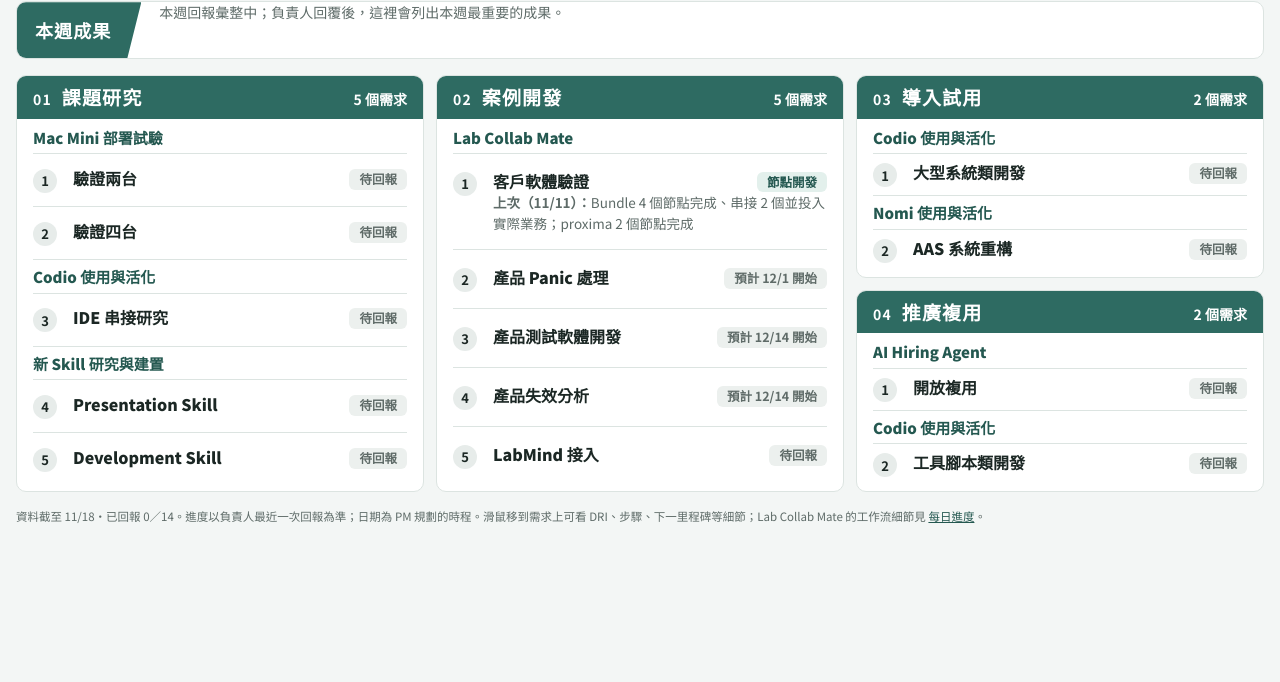
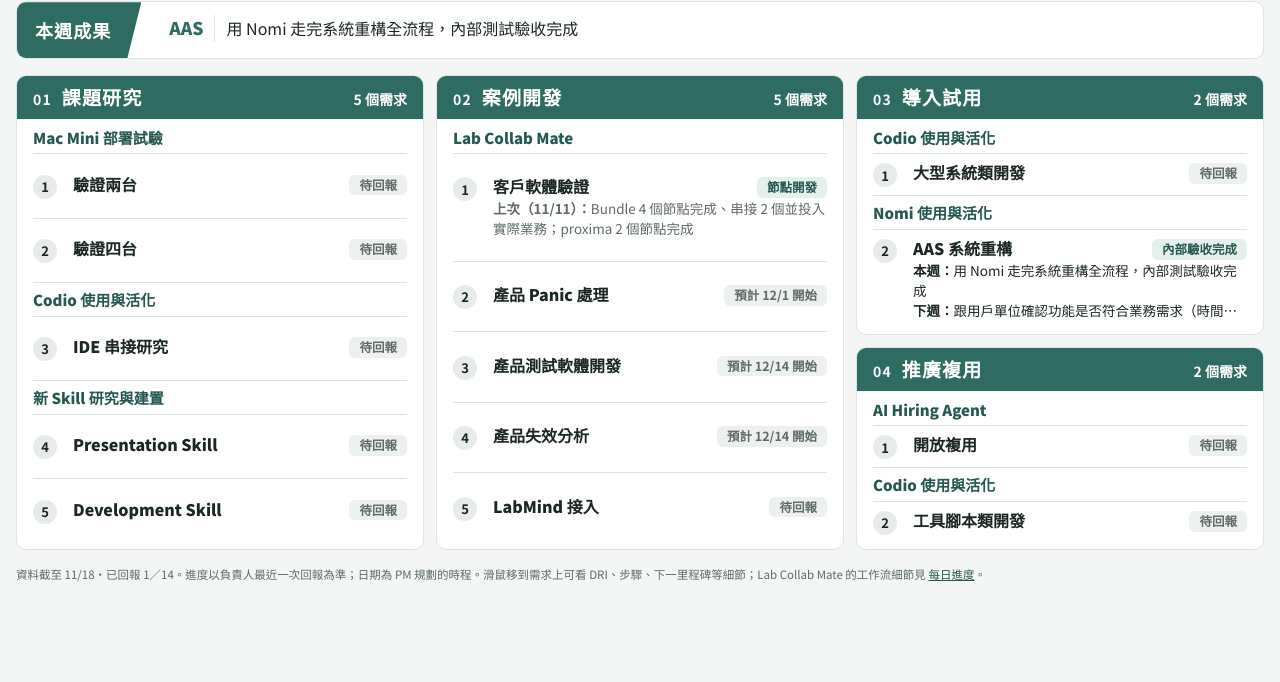
Before and after one commit to mingming2-alya/lab-collab-mate-progress-dashboard, a plain HTML site: page public/index.html in a window 1280 px wide. Shown: the part 118-800 px from the top of the page. Drawn offline with Linux system fonts and the light colour scheme.

Commit message:
[2026-11-17_overview-redesign] AAS 對齊結論寫入摘要與總覽頁：架構演進、內部驗收完成、八步、DRI Tylee
Co-Authored-By: Claude Opus 5.5 <noreply@anthropic.com>
Claude-Session: https://claude.ai/code/session_01Cd6Gft6mTX8zcMZinAmXya

```diff
--- a/public/index.html
+++ b/public/index.html
@@ -167,7 +167,7 @@ html.fit2 .ask b{font-size:15.5px}
      rel    與其他需求的關聯
      nums   推廣型要問的數字名稱
      rep    本週回報：{now:步驟索引或索引陣列（-1＝尚未開始）, subDone:子階段完成數, subs:[[子項,步驟索引]],
-                       done:[...], next:[...], hl:[放進「本週成果」的完成事項：索引，或 {i:索引, s:主題, t:短句}], help:"", conclusion:"", nums:{...}}；null＝待回報
+                       pill:"狀態標籤文字（選填，覆寫自動判斷）", done:[...], next:[...], hl:[放進「本週成果」的完成事項：索引，或 {i:索引, s:主題, t:短句}], help:"", conclusion:"", nums:{...}}；null＝待回報
      last   最近一次的已知狀態（本週尚未回報時顯示）：{date, now, subs, text} */
 const WEEK = {from:"2026-11-17", to:"2026-11-23"};
 const ASOF = "2026-11-18";
@@ -204,7 +204,13 @@ const MODULES = [
   ]},
   {no:"③", name:"導入試用", col:2, reqs:[
     {proj:"Codio 使用與活化", name:"大型系統類開發", type:"promo", dri:null, rel:"與 Development Skill 共用 InvestGo 驗證", rep:null},
-    {proj:"Nomi 使用與活化", name:"AAS 系統重構", type:"deliver", dri:null, steps:null, desc:"xTrack 重構為 Xylon", rep:null}
+    {proj:"Nomi 使用與活化", name:"AAS 系統重構", type:"deliver", dri:"Tylee",
+     steps:["系統分析","需求梳理","原型確認","技術規劃","AI 開發測試","內部試用驗收","用戶單位確認","Xylon 架構重構"],
+     desc:"架構演進：原本建在 xTrack 系統管理架構 → Nomi 重構後為純 JSP（無系統管理架構）→ 下一階段改為 Xylon 系統管理架構。重構範圍止於驗收，不含正式部署與切換。用 Nomi 經 6 輪迭代（10/21–11/13），驗收 4 次退回後通過。",
+     rep:{now:5, pill:"內部驗收完成",
+          done:["用 Nomi 走完系統重構全流程，內部測試驗收完成"],
+          next:["跟用戶單位確認功能是否符合業務需求（時間待定）"],
+          hl:[{i:0, s:"AAS", t:"用 Nomi 走完系統重構全流程，內部測試驗收完成"}]}}
   ]},
   {no:"④", name:"推廣複用", col:2, reqs:[
     {proj:"AI Hiring Agent", name:"開放複用", type:"promo", dri:null, nums:["尋求","申請","已上線"], numUnit:"單位", rep:null},
@@ -246,6 +252,7 @@ if (helps.length) { $("ask").hidden = false; $("ask").innerHTML = `<b>請副總
 const nowSet = v => new Set([].concat(v ?? []));
 function pill(r){
   const src = r.rep || r.last;
+  if (r.rep && r.rep.pill) return ["", r.rep.pill];
   if (r.type === "deliver") {
     if (!r.steps) return ["idle", r.rep ? "步驟待定" : "待回報"];
     const now = src ? src.now : null;
```
Also changed, not shown: work/2026-11-17_overview-redesign/outputs/screenshots/overview-1440.png, work/2026-11-17_overview-redesign/outputs/screenshots/overview-1920.png, work/2026-11-17_overview-redesign/outputs/screenshots/overview-mobile.png, 3 other files.
